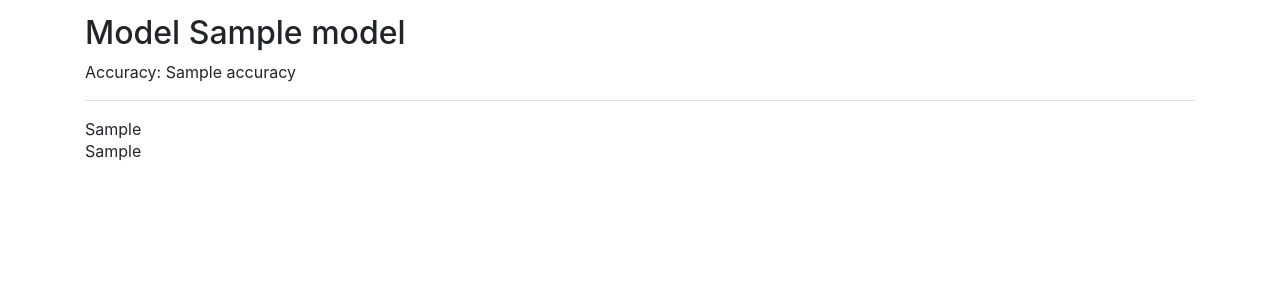
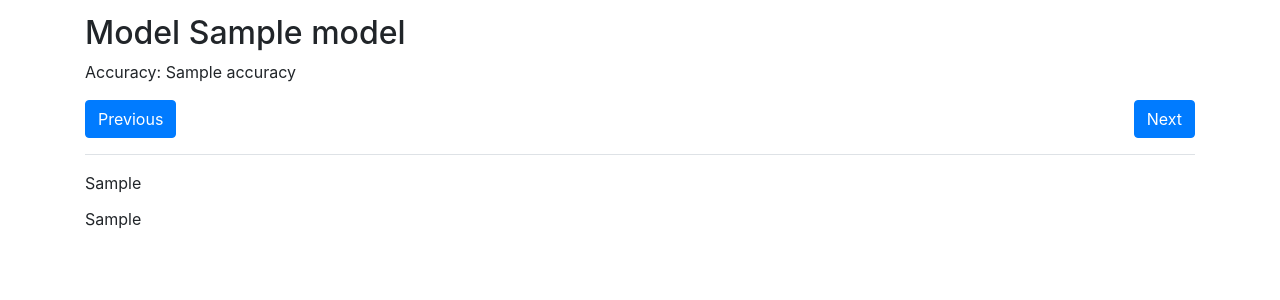
Before and after one commit to g-parki/Sleep-Schedule, a Flask app: template templates/model.html in a window 1280 px wide. Shown: the part 56-356 px from the top of the page. Run offline with Flask 2, Linux system fonts and the light colour scheme; the template is opened without the code that fills it: most values are stand-ins (such as "Sample title", 1, 10 or a date in 2020); some libraries are stand-ins or nearby versions.

Commit message:
Add previous model and next model buttons

```diff
--- a/templates/model.html
+++ b/templates/model.html
@@ -9,7 +9,25 @@
     <h2>Model {{model | safe}}</h2>
         <div class='w-100 border-bottom'>
             <p>Accuracy: {{accuracy}}</p>
+            <div class= "row justify-content-between">
+                <div class= "col text-left">
+                    {% if model == previous %}
+                        <a class="btn btn-secondary disabled" href="" role="button">Previous</a>
+                    {% else %}
+                        <a class="btn btn-primary" href="/models/{{previous}}" role="button">Previous</a>
+                    {% endif %}
+                </div>
+                <div class= "col text-right">
+                    {% if model == next %}
+                        <a class="btn btn-secondary disabled" href="" role="button">Next</a>
+                    {% else %}
+                        <a class="btn btn-primary" href="/models/{{next}}" role="button">Next</a>
+                    {% endif %}
+                </div>
+            </div>
+            <div class= "row"><p></p></div>
         </div>
+
 
     <div class='h-25'>
         <div class='row'>
```
